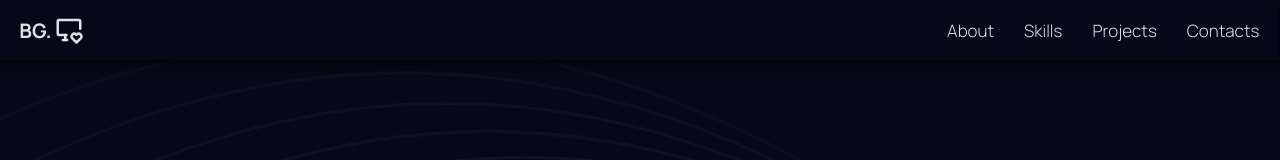
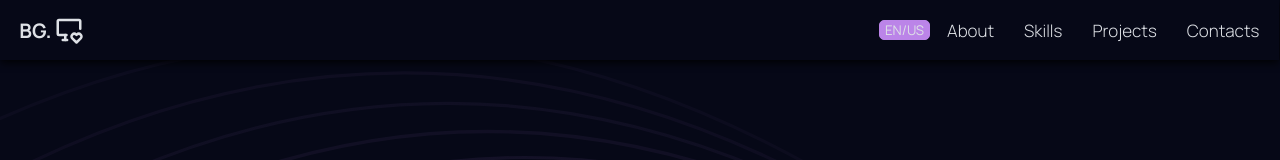
Before and after one commit to devbrunogomes/portfolio, a React (Create React App) app: page / in a window 1280 px wide. Shown: the top 160 px of the page. Built offline with nearby package versions, Linux system fonts and the light colour scheme.

Commit message:
new redux items on navbar

```diff
--- a/package.json
+++ b/package.json
@@ -3,12 +3,14 @@
   "version": "0.1.0",
   "private": true,
   "dependencies": {
+    "@reduxjs/toolkit": "^2.2.2",
     "@testing-library/jest-dom": "^5.17.0",
     "@testing-library/react": "^13.4.0",
     "@testing-library/user-event": "^13.5.0",
     "react": "^18.2.0",
     "react-dom": "^18.2.0",
     "react-icons": "^5.0.1",
+    "react-redux": "^9.1.0",
     "react-scripts": "5.0.1",
     "sass": "^1.72.0",
     "web-vitals": "^2.1.4"
--- a/src/App.jsx
+++ b/src/App.jsx
@@ -6,9 +6,13 @@ import { Contacts } from './components/Contacts/Contacts';
 import { Navbar } from './components/Navbar/Navbar';
 import { Projects } from './components/Projects/Projects';
 import { Skills } from './components/Skills/Skills';
+import { Provider } from 'react-redux';
+import store from './store';
 
 function App() {
   return (
+    <Provider store={store}>
+
     <main>
       <Navbar/>
       <About id="about"/>
@@ -16,6 +20,7 @@ function App() {
       <Projects id="projects"/>
       <Contacts id="contacts"/>
     </main>
+    </Provider>
   );
 }
 
--- a/src/components/Navbar/Navbar.jsx
+++ b/src/components/Navbar/Navbar.jsx
@@ -1,16 +1,31 @@
 import styles from "./styles.module.scss";
 import { TbDeviceDesktopHeart } from "react-icons/tb";
-
+import { useDispatch, useSelector } from "react-redux";
+import { toggleLanguage } from "../../redux/LanguageReducer/languageSlice";
 
 export const Navbar = () => {
+  const  language  = useSelector((rootReducer) => rootReducer.languageReducer.isEnglish);
+  const dispatch = useDispatch();
+
+  console.log(language);
+
   return (
     <header className={styles.container}>
       <nav>
         <div>
           <h2>BG.</h2>
           <TbDeviceDesktopHeart />
+        </div>
 
-        </div>
+        <div>
+        <button
+          onClick={() => {
+            dispatch(toggleLanguage({}));
+          }}
+        >
+          {language ? "PT/BR" : "EN/US"}
+        </button>
+
         <ul>
           <li>
             <a href="#aboutInfo">About</a>
@@ -25,6 +40,7 @@ export const Navbar = () => {
             <a href="#contacts">Contacts</a>
           </li>
         </ul>
+        </div>
       </nav>
     </header>
   );
--- a/src/components/Navbar/styles.module.scss
+++ b/src/components/Navbar/styles.module.scss
@@ -39,6 +39,26 @@
       }
     }
 
+    div:nth-of-type(2) {
+
+
+      button {
+        border: 0.1rem solid var(--inside-title-color);
+        border-radius: 5px;
+        padding: 0 0.5rem;
+        margin-right: 1.5rem;
+        color: var(--content-font-color);
+        font-family: var(--body-font-family);
+        background-color: var(--inside-title-color);
+        transition: filter 0.2s ease-in-out;
+
+        &:hover {
+          filter: brightness(120%);
+          transition: filter 0.2s ease-in-out;
+        }
+      }
+    }
+
     ul {
       display: flex;
       gap: 3rem;
--- /dev/null
+++ b/src/redux/LanguageReducer/languageSlice.js
@@ -0,0 +1,17 @@
+import { createSlice } from "@reduxjs/toolkit";
+
+
+export const languageSlice = createSlice({
+  name: 'language',
+  initialState: {
+    isEnglish: false
+  },
+  reducers: {
+    toggleLanguage: (state) => {
+      state.isEnglish = !state.isEnglish
+    },
+  }
+})
+
+
+export const { toggleLanguage } = languageSlice.actions
--- /dev/null
+++ b/src/redux/LanguageReducer/showStartSlice.js
@@ -0,0 +1,22 @@
+import { createSlice } from "@reduxjs/toolkit"
+
+
+const initialState = {
+  isShowStart: true
+}
+
+export const showStartSlice = createSlice({
+  initialState,
+  name: "showCart",
+  reducers: {
+    hideStart: (state) => {
+      state.isShowStart = false
+    },
+    showStart: (state) => {
+      state.isShowStart = true
+    }
+
+  }
+})
+
+export const {hideStart, showStart } = showStartSlice.actions
--- /dev/null
+++ b/src/redux/root-reducer.js
@@ -0,0 +1,9 @@
+import { combineReducers } from "@reduxjs/toolkit";
+import { languageSlice } from "./LanguageReducer/languageSlice";
+import { showStartSlice } from "./LanguageReducer/showStartSlice";
+
+
+export const rootReducer = combineReducers({
+  languageReducer: languageSlice.reducer,
+  showStartReducer: showStartSlice.reducer,
+});
--- /dev/null
+++ b/src/store.js
@@ -0,0 +1,7 @@
+import { configureStore } from "@reduxjs/toolkit";
+import { rootReducer } from "./redux/root-reducer";
+
+
+export default configureStore({
+  reducer: rootReducer,
+})
```
Also changed, not shown: 1 other file (tests, documents, lock files or other folders).
